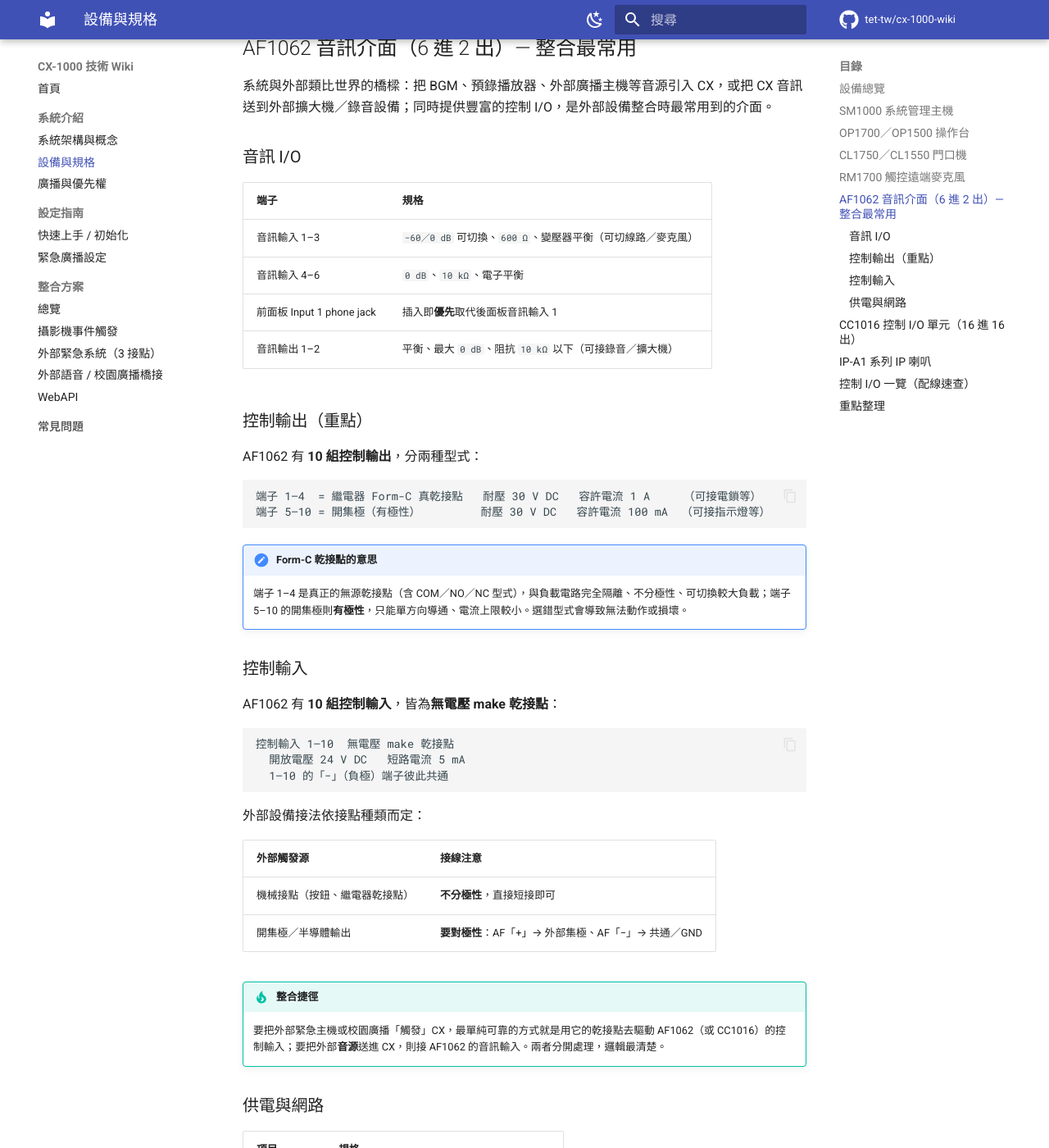
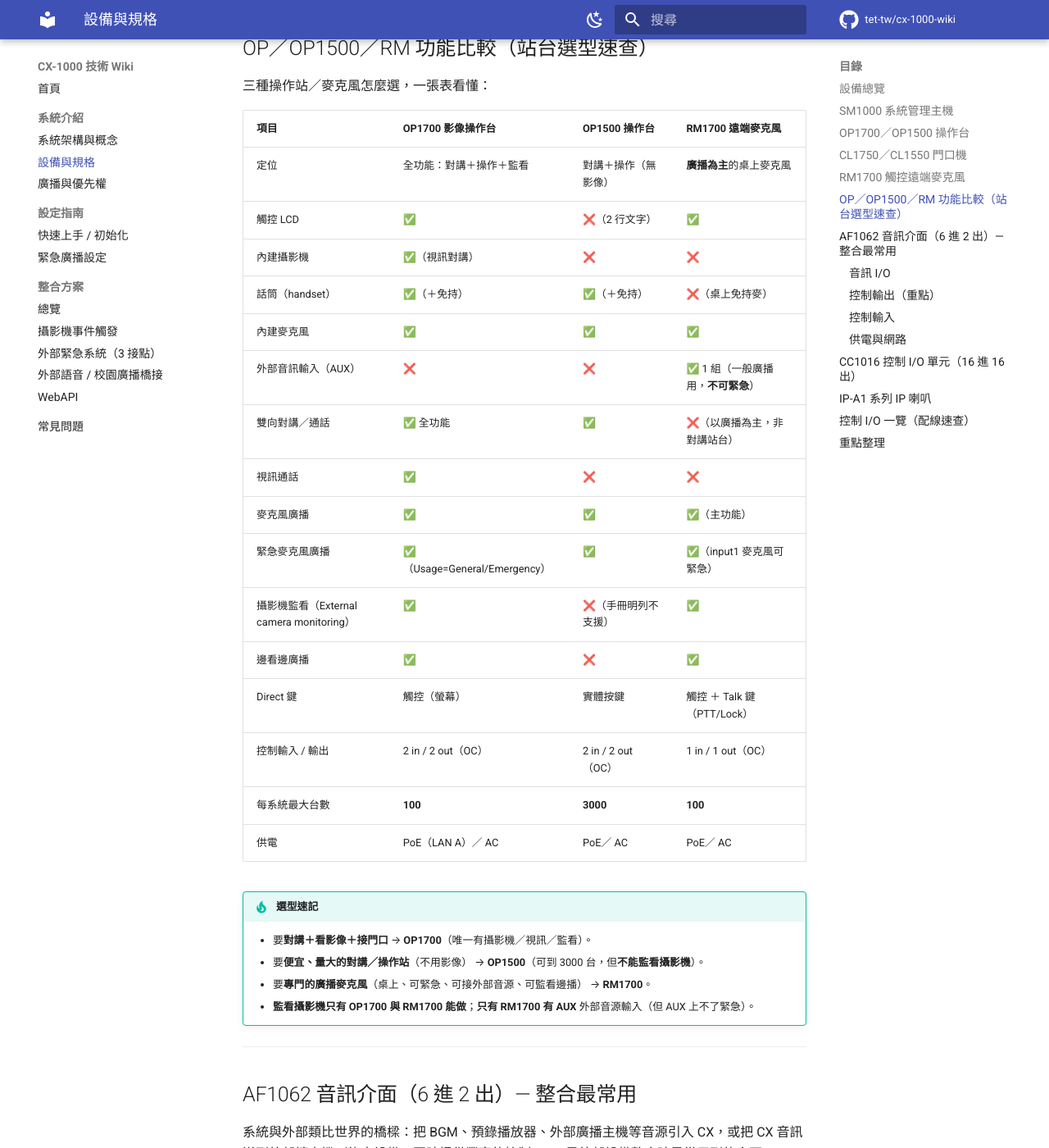
Before and after one commit to tet-tw/cx-1000-wiki, an MkDocs documentation site: the page built from docs/system/devices.md, in a window 1280 px wide and 1400 px high, scrolled down 3749 px. Shown: the whole window at 82% size. Built offline with MkDocs 1.6.1 and Material for MkDocs 9.7.7, drawn with Linux system fonts in a browser that asks for light colours; comment, search, counter and statistics services are not loaded; some of the changed text lies outside the part shown.

Commit message:
docs(devices): 加入 OP1700/OP1500/RM1700 站台功能比較表 + 清除殘留內部路徑
Co-Authored-By: Claude Opus 4.8 <noreply@anthropic.com>

```diff
--- a/docs/system/devices.md
+++ b/docs/system/devices.md
@@ -96,6 +96,37 @@ CX-1000 是 TOA 的 IP 對講／廣播整合系統，本頁彙整各核心設備
 
 !!! warning "AUX ≠ 緊急音源"
     RM1700 的 AUX 屬「線路」音源，進不了緊急頻段。緊急廣播只吃**站台麥克風**與**系統內建預錄檔**；請勿把緊急音源接到 AUX 期待它會走緊急優先權。
+
+---
+
+## OP／OP1500／RM 功能比較（站台選型速查）
+
+三種操作站／麥克風怎麼選，一張表看懂：
+
+| 項目 | **OP1700** 影像操作台 | **OP1500** 操作台 | **RM1700** 遠端麥克風 |
+|---|---|---|---|
+| 定位 | 全功能：對講＋操作＋監看 | 對講＋操作（無影像） | **廣播為主**的桌上麥克風 |
+| 觸控 LCD | ✅ | ❌（2 行文字） | ✅ |
+| 內建攝影機 | ✅（視訊對講） | ❌ | ❌ |
+| 話筒（handset） | ✅（＋免持） | ✅（＋免持） | ❌（桌上免持麥） |
+| 內建麥克風 | ✅ | ✅ | ✅ |
+| 外部音訊輸入（AUX） | ❌ | ❌ | ✅ 1 組（一般廣播用，**不可緊急**） |
+| 雙向對講／通話 | ✅ 全功能 | ✅ | ❌（以廣播為主，非對講站台） |
+| 視訊通話 | ✅ | ❌ | ❌ |
+| 麥克風廣播 | ✅ | ✅ | ✅（主功能） |
+| 緊急麥克風廣播 | ✅（Usage=General/Emergency） | ✅ | ✅（input1 麥克風可緊急） |
+| 攝影機監看（External camera monitoring） | ✅ | ❌（手冊明列不支援） | ✅ |
+| 邊看邊廣播 | ✅ | ❌ | ✅ |
+| Direct 鍵 | 觸控（螢幕） | 實體按鍵 | 觸控 ＋ Talk 鍵（PTT/Lock） |
+| 控制輸入 / 輸出 | 2 in / 2 out（OC） | 2 in / 2 out（OC） | 1 in / 1 out（OC） |
+| 每系統最大台數 | **100** | **3000** | **100** |
+| 供電 | PoE（LAN A）／ AC | PoE／ AC | PoE／ AC |
+
+!!! tip "選型速記"
+    - 要**對講＋看影像＋接門口** → **OP1700**（唯一有攝影機／視訊／監看）。
+    - 要**便宜、量大的對講／操作站**（不用影像） → **OP1500**（可到 3000 台，但**不能監看攝影機**）。
+    - 要**專門的廣播麥克風**（桌上、可緊急、可接外部音源、可監看邊播） → **RM1700**。
+    - **監看攝影機只有 OP1700 與 RM1700 能做**；**只有 RM1700 有 AUX** 外部音源輸入（但 AUX 上不了緊急）。
 
 ---
 
```
Also changed, not shown: other parts of docs/system/devices.md (+0 -2 lines).
